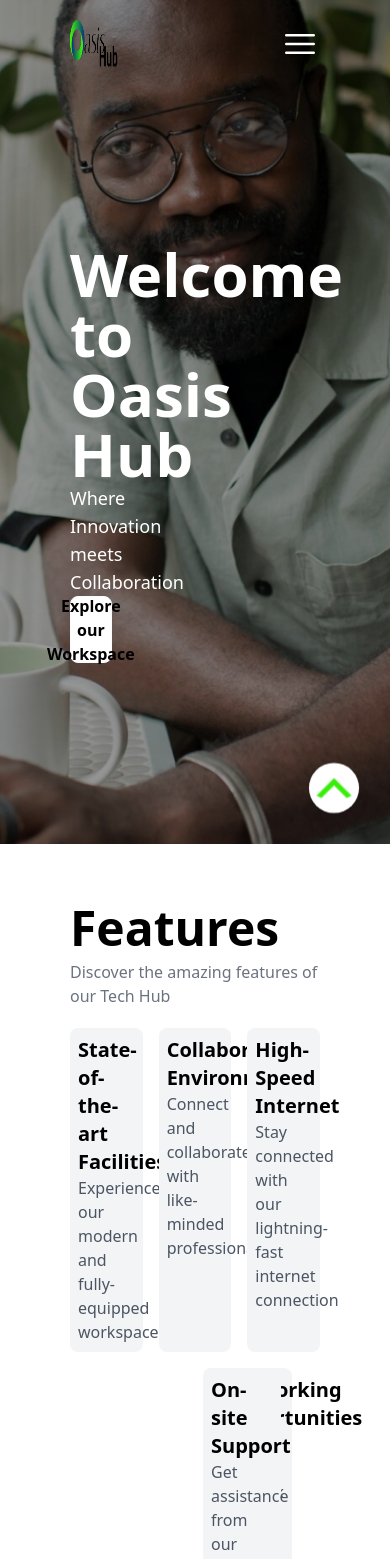
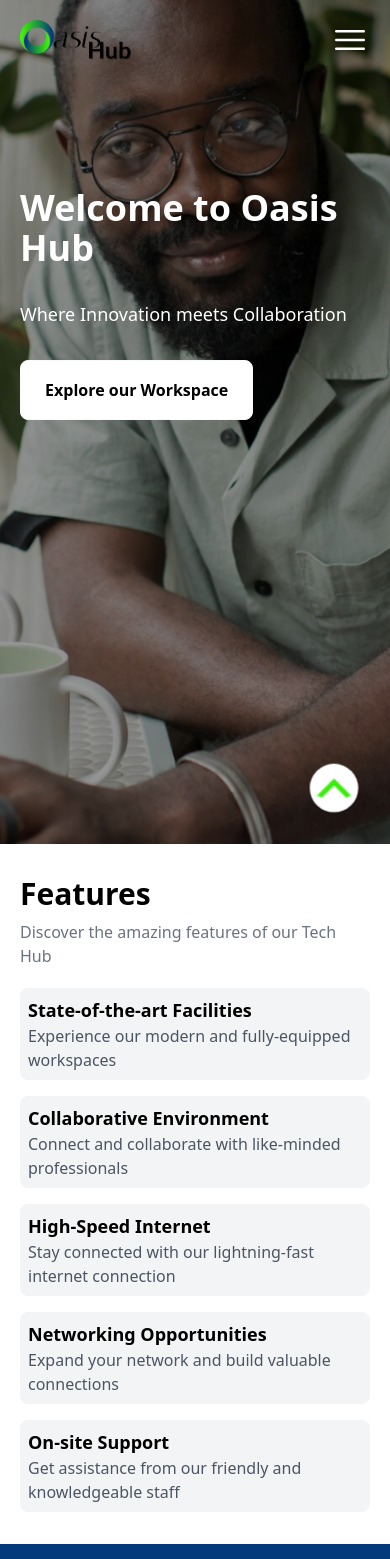
Before and after one commit to Vixs101/oasishub, a React (Vite) app: page / in a window 390 px wide. Shown: the top 1559 px of the page. Built offline with nearby package versions, Linux system fonts and the light colour scheme.

Commit message:
finished the responsive design of both the hero and features section

```diff
--- a/src/Home.jsx
+++ b/src/Home.jsx
@@ -6,15 +6,21 @@ function Home() {
   return (
     <>
       <section
-      className="
-        appwidth flex flex-col h-screen bg-cover bg-no-repeat bg-center bg-[url('/images/heroImage.png')] w-full gap-44
-
+        className="
+          appwidth flex flex-col h-screen bg-cover bg-no-repeat bg-center bg-[url('/images/heroImage.png')] w-full md:gap-44
+          gap-32
       ">
         <NavBar />
-        <div className="flex flex-col justify-between text-white h-1/3 w-1/2">
-          <h1 className="text-6xl font-extrabold ">Welcome to Oasis Hub</h1>
+        <div
+          className="flex flex-col md:justify-between text-white md:h-1/3 md:w-1/2
+          w-full h-2/4 gap-8
+        ">
+          <h1 className="text-4xl md:text-6xl font-extrabold ">Welcome to Oasis Hub</h1>
           <p className="text-lg">Where Innovation meets Collaboration</p>
-          <button className="flex rounded-lg text-black bg-white hover:bg-green-600 justify-center items-center border border-gray-50 w-1/3 h-1/4 font-semibold">
+          <button
+            className="flex rounded-lg text-black bg-white hover:bg-green-600 justify-center items-center border border-gray-50 md:w-1/3 md:h-1/4 font-semibold
+            w-2/3 h-1/7
+          ">
             Explore our Workspace
           </button>
         </div>
@@ -27,28 +33,46 @@ function Home() {
       </section>
 
       {/* features section */}
-      <section className="appwidth flex flex-col my-10 gap-5">
+      <section
+        className="
+        appwidth flex flex-col md:my-10 gap-5
+        p-5 my-3
+        ">
         <div className="flex flex-col gap-2 w-full">
-          <h2 className="text-5xl font-extrabold">Features</h2>
+          <h2 className="text-3xl md:text-5xl font-extrabold">Features</h2>
           <p className="text-gray-500">
             Discover the amazing features of our Tech Hub
           </p>
         </div>
 
-        <div className="grid grid-cols-6 gap-4 w-full">
+        <div
+          className="
+            grid md:grid-cols-6 gap-4 w-full
+            grid-cols-1
+            ">
           {features.map((feature, index) => (
             <div
               key={index}
               className={`bg-gray-100 rounded-lg p-2 ${
                 index === 3
-                  ? "col-span-3 ml-36 w-2/3"
+                  ? "md:col-span-3 md:ml-36 md:w-2/3"
                   : index === 4
-                  ? "col-span-3 mr-28 w-2/3"
-                  : "col-span-2"
+                  ? "md:col-span-3 md:mr-28 md:w-2/3"
+                  : "md:col-span-2"
               }`}
             >
-              <h2 className="font-bold text-xl">{feature.title}</h2>
-              <p className="text-gray-600">{feature.content}</p>
+              <h2
+                className="
+                  font-bold text-lg md:text-xl
+                ">
+                  {feature.title}
+              </h2>
+              <p
+                className="
+                  text-gray-600
+                  ">
+                    {feature.content}
+              </p>
             </div>
           ))}
         </div>
@@ -57,7 +81,10 @@ function Home() {
       {/* images */}
       <section className="appWidth pb-20 bg-[#023A7B] w-full h-screen flex flex-wrap gap-4 items-center justify-center">
         {pictures.map((pic, index) => (
-          <div className="h-1/6 w-1/6">
+          <div
+            key={index}
+            className="h-1/6 w-1/6"
+          >
             <img
               src={`/images/${pic.picture}.png`}
               alt="A picture of the hub"
--- a/src/components/NavBar.jsx
+++ b/src/components/NavBar.jsx
@@ -9,12 +9,12 @@ function NavBar() {
           <img
             src="/images/logo.png"
             alt="Hub's Logo"
-            className="md:h-16 md:w-full h-12 w-12 cursor-pointer"
+            className="md:h-16 md:w-full h-full w-28 cursor-pointer"
           />
         </div>
         <NavMenu />
 
-        <ul className="hidden md:flex w-1/3 justify-between font-semibold text-lg cursor-pointer items-center">
+        <ul className="hidden md:flex w-2/5 justify-between font-semibold text-lg cursor-pointer items-center gap-2">
           <li className="hover:border-b-4 hover:border-green-600">About Us</li>
           <li className="hover:border-b-4 hover:border-green-600">
             Membership Subscription
--- a/src/components/NavMenu.jsx
+++ b/src/components/NavMenu.jsx
@@ -1,9 +1,6 @@
 import React, { useState } from "react";
 import { links } from "../lib/constants";
-// import { Link } from "react-router-dom";
-
-
-
+import { Link } from "react-router-dom";
 
 function NavMenu() {
   const [open, setOpen] = useState(false);
@@ -30,7 +27,7 @@ function NavMenu() {
             xmlns="http://www.w3.org/2000/svg"
             viewBox="0 0 24 24"
             fill="currentColor"
-            className="h-10 w-10 text-white md:hidden"
+            className="h-10 w-10 text-black mt-1 md:hidden z-30"
             onClick={() => setOpen(false)}
           >
             <path
@@ -42,21 +39,15 @@ function NavMenu() {
         )}
 
         {open && (
-          <div className="absolute flex flex-col gap-5 px-5 py-10 text-lg font-semibold right-0 mt-12 h-[calc(100vh-7rem)] w-[calc(100vw-5rem)] bg-white border-gray-300 border-2 text-black rounded-lg duration-500">
+          <div className="absolute flex flex-col gap-5 px-5 py-10 text-lg font-semibold right-0 h-[calc(100vh-7rem)] w-[calc(100vw-5rem)] bg-white border-gray-300 border-2 text-black rounded-lg duration-500">
             {links.map((link) => (
-              <Link
-                to={link.url}
-                key={link.id}
-                onClick={() => {
-                  setOpen(false);
-                }}
-              >
-                <div className="flex text-[#179BD7] hover:bg-gray-100 rounded-sm h-10 gap-2 items-center">
+              <>
+                <div className="flex text-green-600 hover:bg-gray-100 rounded-sm h-10 gap-2 items-center">
                   {link.icon}
                   {link.title}
                 </div>
                 <hr className="" />
-              </Link>
+              </>
             ))}
             <hr className=" bg-slate-950 mt-40" />
           </div>
--- a/src/index.css
+++ b/src/index.css
@@ -14,3 +14,9 @@ html, body {
 .appWidth {
   padding: 70px;
 }
+
+@media (max-width: 768px) {
+  .appwidth{
+    padding: 1.25rem;
+  }
+}
--- a/tailwind.config.js
+++ b/tailwind.config.js
@@ -19,6 +19,7 @@ export default {
       height: {
         "1/6": "30%",
         "5/7": "88%",
+        "1/7" : "15%",
       }
     },
   },
```
